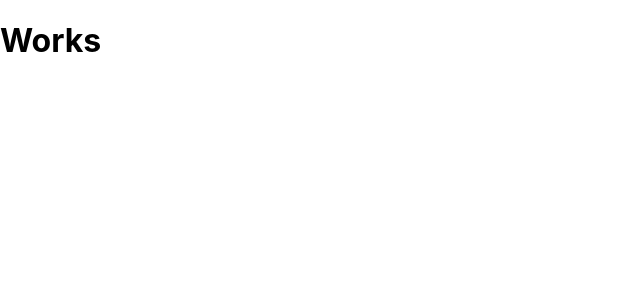
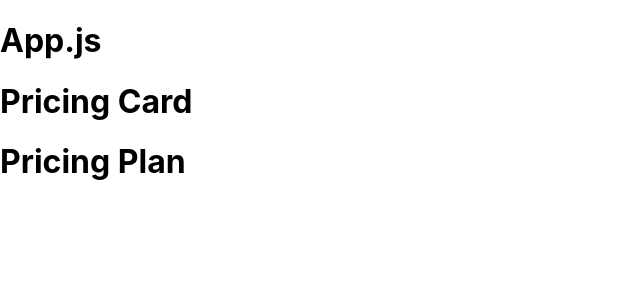
Before and after one commit to moris96/react-pricing-plan, a React (Create React App) app: page / in a window 1280 px wide. Shown: the top 300 px of the page, without its empty margins (0-640 px from the left). Built offline with nearby package versions, Linux system fonts and the light colour scheme.

Commit message:
added neccesary components

```diff
--- a/src/App.js
+++ b/src/App.js
@@ -1,9 +1,14 @@
+import PricingCard from "./components/PricingCard/PricingCard";
+import PricingPlan from "./components/PricingPlan/PricingPlan";
+
 
 
 function App() {
   return (
     <div className="App">
-      <h1>Works</h1>
+      <h1>App.js</h1>
+      <PricingCard/>
+      <PricingPlan/>
     </div>
   );
 }
--- /dev/null
+++ b/src/components/PricingCard/PricingCard.js
@@ -0,0 +1,11 @@
+import React from 'react'
+
+const PricingCard = () => {
+  return (
+    <div>
+      <h1>Pricing Card</h1>
+    </div>
+  )
+}
+
+export default PricingCard
--- /dev/null
+++ b/src/components/PricingPlan/PricingPlan.js
@@ -0,0 +1,11 @@
+import React from 'react'
+
+const PricingPlan = () => {
+  return (
+    <div>
+      <h1>Pricing Plan</h1>
+    </div>
+  )
+}
+
+export default PricingPlan
```
Also changed, not shown: src/components/PricingCard/PricingCard.css (added), src/components/PricingPlan/PricingPlan.css (added).
